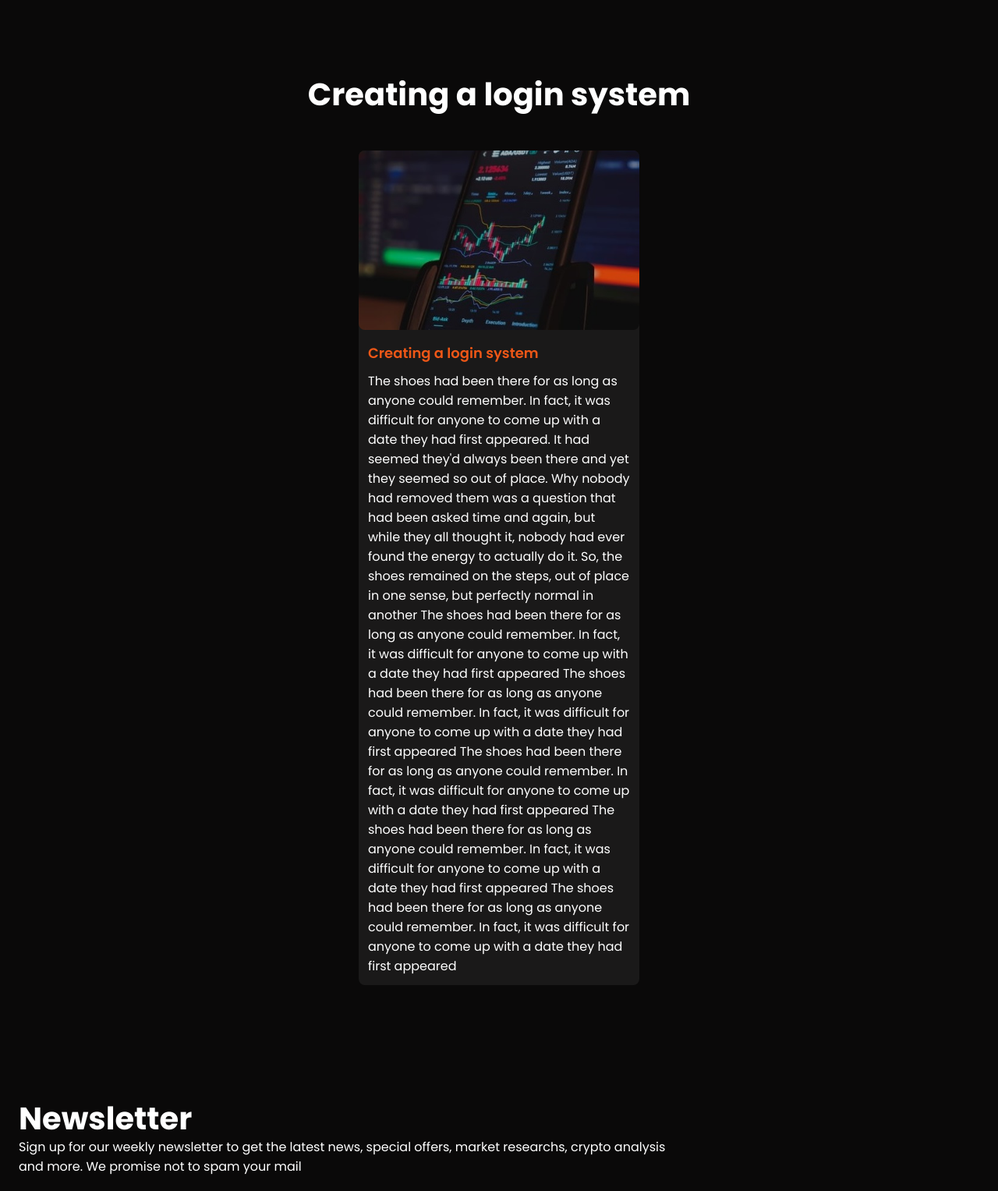
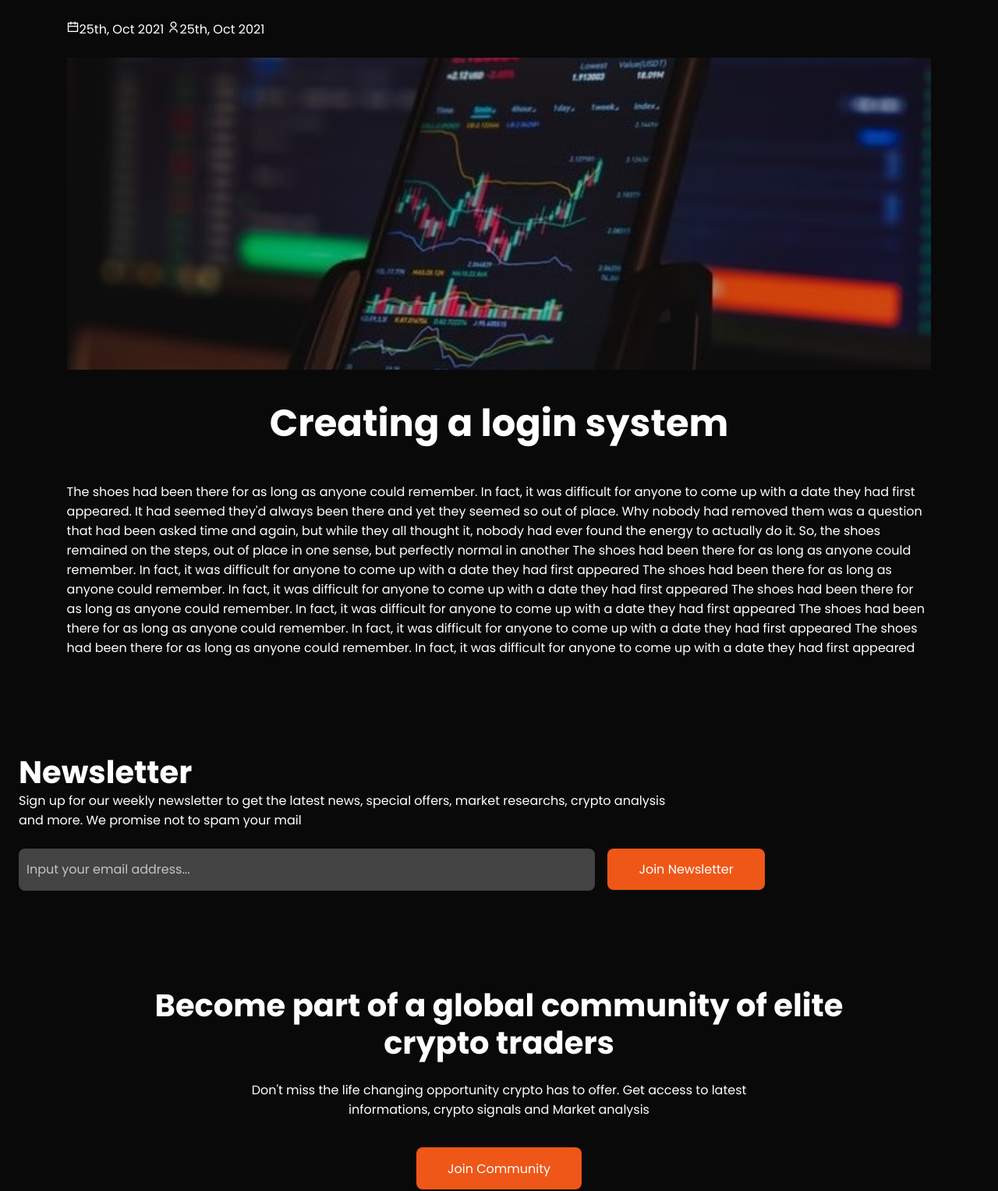
Before and after one commit to matmaxgraphics/unknownsatoshi, a Django app: page /blog-detail/2206abb1-af7c-41a0-b23c-6c0b45adc75e/ in a window 1280 px wide. Shown: the part 136-1663 px from the top of the page at 78% size. Run offline with Django 3.2, Linux system fonts and the light colour scheme; data comes from the database, SQL or seed files in the repository; both versions use the stored data as it was after the commit.

Commit message:
modified singlehtml file

```diff
--- a/unknownsatoshi/cms/forms.py
+++ b/unknownsatoshi/cms/forms.py
@@ -35,7 +35,7 @@ class BlogForm(forms.ModelForm):
         super().__init__(*args, **kwargs)
 
         self.fields['title'].widget.attrs.update({'class': "input-field"})
-        self.fields['post'].widget.attrs.update({'class': "input-field"})
+        self.fields['post'].widget.attrs.update({})
         self.fields['featured_image'].widget.attrs.update({'class': "input-field"})
         self.fields['featured_stories'].widget.attrs.update({})
         self.fields['latest_news'].widget.attrs.update({})
--- a/unknownsatoshi/cms/templates/cms/single.html
+++ b/unknownsatoshi/cms/templates/cms/single.html
@@ -67,11 +67,11 @@
            <nav class="navbar__Items navbar__Items--right">
                 {% if request.user.is_authenticated %}
                     <div class="navbar__Link">
-                        <a class="btn hire-btn"  href="{% url 'logout' %}">Logout</a>
+                        <a class="btn hire-btn"  href="{% url 'user-logout' %}">Logout</a>
                     </div>
                 {% else %}
                     <div class="navbar__Link">
-                        <a class="btn hire-btn"  href="{% url 'login' %}">Sign Up</a>
+                        <a class="btn hire-btn"  href="{% url 'register' %}">Sign Up</a>
                     </div>
                 {% endif %}
             </nav>
@@ -79,28 +79,23 @@
 
 
 		<br>
+        <section class="article-wrapper">
+            <div class="post-details">
+                <span class="iconic-span"><i class="ri-calendar-line"></i>25th, Oct 2021</span>
+                <span class="iconic-span"><i class="ri-user-line"></i>25th, Oct 2021</span>
+            </div>
+            <div class="blog-content_container">
+                <img src="{{blog.featured_image.url}}" class="blog-banner" alt="demo image for blog post">
+
+                <h1 class="post-title">{{blog.title}}</h1>
+                <div class="post-content">
+                    <p>{{blog.post}}</p>
+
+                </div>
+            </div>
+        </section>
 
 
-
-        <section class="blog-post__section">
-
-
-            <main class="stories-section related-posts">
-                <h2>{{blog.title}}</h2>
-                <div class="blog-post__container">
-                    <div class="blog-post__card">
-                        <a href="#">
-                            <img src="{{blog.featured_image.url}}" alt="demo image">
-                            <div class="text-container">
-                                <h5><a href="#">{{blog.title}}</a></h5>
-                                <p>{{blog.post}}</p>
-                            </div>
-                        </a>
-                    </div>
-
-                </div>
-            </main>
-        </section>
 
         <section class="newsletter-section">
 			<h2>Newsletter</h2>
--- a/unknownsatoshi/cms/templates/cms/subscription.html
+++ b/unknownsatoshi/cms/templates/cms/subscription.html
@@ -43,7 +43,7 @@
 
             <div class="navbar__Link navbar__Link-toggle">
                 <img src="{% static './images/hamburger.png' %}" alt="site's hamburger">
-                <img src="{% static './images/hamburger.png' %}" alt="site's hamburger" oncl>
+
                 <!-- <img src="assets/images/close-hamburger.png" alt="close menu" class="close-menu"> -->
             </div>
 
--- a/unknownsatoshi/static/css/style.css
+++ b/unknownsatoshi/static/css/style.css
@@ -1630,6 +1630,7 @@ footer .footer-content__item .links a:hover {
   text-align: center;
   margin-top: 36px;
   margin-bottom: 48px;
+  font-size: 48px;
 }
 .blog-content_container .post-content p {
   margin-bottom: 24px;
```
Also changed, not shown: unknownsatoshi/cms/templates/base.html (+16 -0 lines), unknownsatoshi/db.sqlite3, unknownsatoshi/static/images/bg-img4_SeFIcQv.jpg (added).
